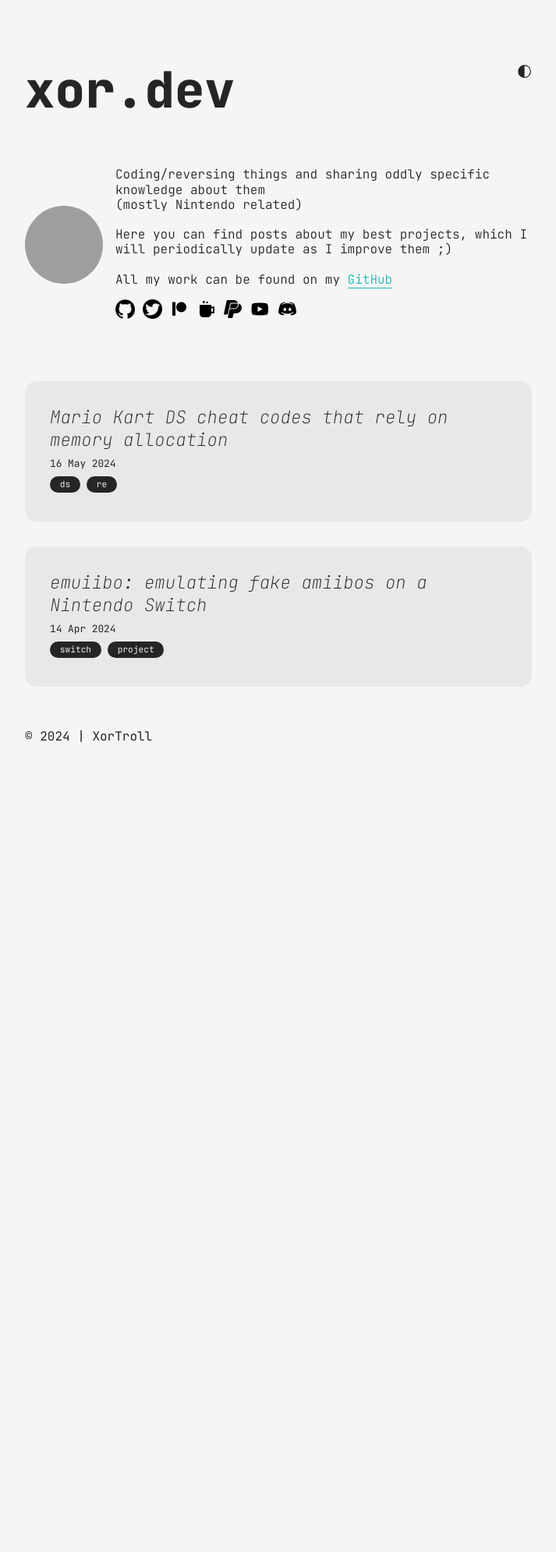
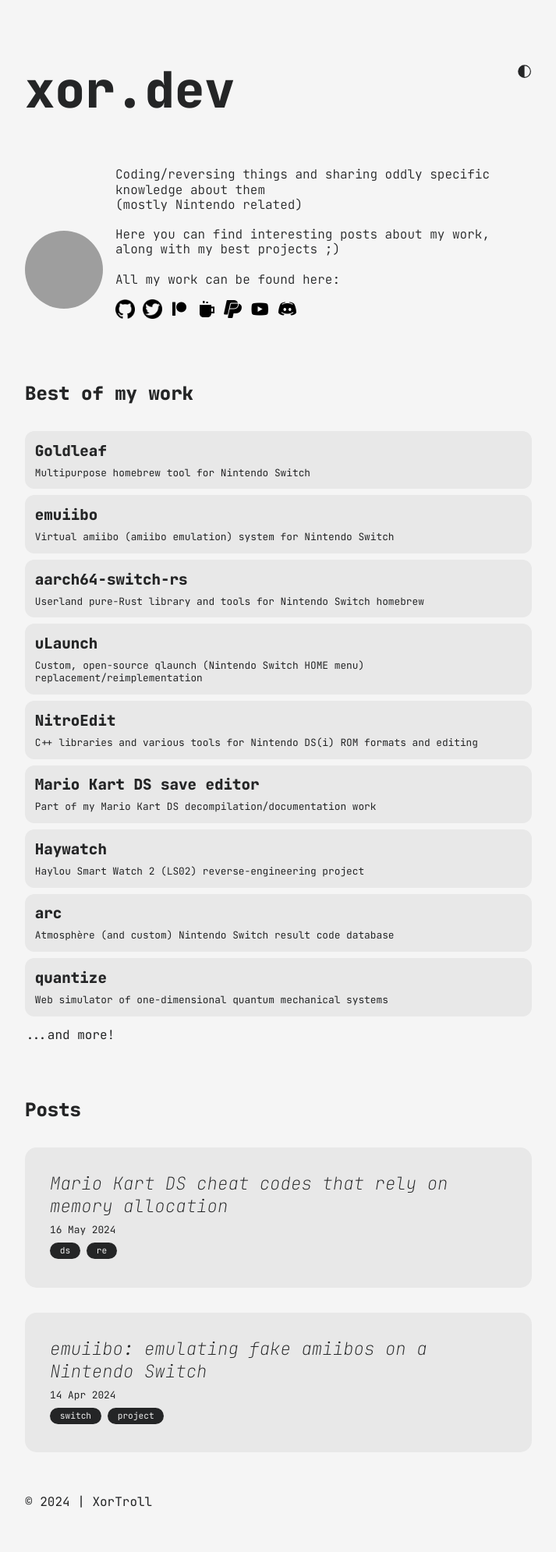
Before and after one commit to XorTroll/XorTroll.github.io, a Jekyll site: the page built from index.md, in a window 1280 px wide. Shown: the whole page at 78% size, without its empty margins (283-996 px from the left). Built offline with Jekyll 4.4.1, drawn with Linux system fonts in a browser that asks for light colours; before the commit the page ends 1009 px from its top, so only the background shows below that; grey boxes are pictures that could not be loaded.

Commit message:
Add projects section

```diff
--- a/_data/author.yml
+++ b/_data/author.yml
@@ -9,29 +9,31 @@ description: "
   </p>
   <br/>
   <p>
-    Here you can find posts about my best projects, which I will periodically update as I improve them ;)
+    Here you can find interesting posts about my work, along with my best projects ;)
   </p>
   <br/>
   <p>
-    All my work can be found on my <a href='https://github.com/XorTroll' target='_blank'>GitHub</a>
-  </P>
+    All my work can be found here:
+  </p>
 "
 contact:
-#  - title: linkedin
-#    url: nope
   - title: github
     url: https://github.com/XorTroll
+
   - title: twitter
     url: https://twitter.com/XorTroll
-#  - title: email
-#    url: nope
+
   - title: patreon
     url: https://www.patreon.com/xortroll
+
   - title: kofi
     url: https://ko-fi.com/xortroll
+
   - title: paypal
     url: https://www.paypal.com/donate/?hosted_button_id=PHQKFTY9AHPUU
+
   - title: youtube
     url: https://www.youtube.com/channel/UCFzxtgrjKvQzuRVW6kZcbug
+
   - title: discord
     url: https://discord.gg/3KpFyaH
--- /dev/null
+++ b/_data/main.yml
@@ -0,0 +1,36 @@
+refs:
+  - name: Goldleaf
+    url: https://github.com/XorTroll/Goldleaf
+    desc: Multipurpose homebrew tool for Nintendo Switch
+
+  - name: emuiibo
+    url: https://github.com/XorTroll/emuiibo
+    desc: Virtual amiibo (amiibo emulation) system for Nintendo Switch
+
+  - name: aarch64-switch-rs
+    url: https://github.com/aarch64-switch-rs/nx
+    desc: Userland pure-Rust library and tools for Nintendo Switch homebrew
+
+  - name: uLaunch
+    url: https://github.com/XorTroll/uLaunch
+    desc: Custom, open-source qlaunch (Nintendo Switch HOME menu) replacement/reimplementation
+
+  - name: NitroEdit
+    url: https://github.com/XorTroll/NitroEdit
+    desc: C++ libraries and various tools for Nintendo DS(i) ROM formats and editing
+
+  - name: Mario Kart DS save editor
+    url: https://xortroll.github.io/mkdsdecomp/
+    desc: Part of my Mario Kart DS decompilation/documentation work
+
+  - name: Haywatch
+    url: https://github.com/XorTroll/Haywatch
+    desc: Haylou Smart Watch 2 (LS02) reverse-engineering project
+
+  - name: arc
+    url: https://xortroll.github.io/arc/
+    desc: Atmosphère (and custom) Nintendo Switch result code database
+
+  - name: quantize
+    url: https://xortroll.github.io/quantize/
+    desc: Web simulator of one-dimensional quantum mechanical systems
--- /dev/null
+++ b/_includes/posts.html
@@ -0,0 +1,16 @@
+<section class="articles">
+    <h1>Posts</h1>
+    {% for post in site.posts %}
+    <article class="article">
+        <h2 class="article-title">
+            <a href="{{site.baseurl}}{{post.url}}"> {{post.title}} </a>
+        </h2>
+        <small class="date">{{post.date | date_to_string}}</small>
+        <div class="categories">
+            {% for c in post.categories %}
+            <a href="#!" data-base-url="{{site.baseurl}}" class="category">{{c}}</a>
+            {% endfor %}
+        </div>
+    </article>
+    {%endfor%}
+</section>
--- /dev/null
+++ b/_includes/refs.html
@@ -0,0 +1,18 @@
+<section id="refs">
+    <div id="refs-wrapper">
+        <h1>Best of my work</h1>
+        <section class="refs">
+            {% for i in site.data.main.refs %}
+            <article class="ref">
+                <h2 class="ref-title">
+                    <a href="{{i.url}}" target="_blank">
+                        {{i.name}}
+                    </a>
+                </h2>
+                <small class="ref-desc">{{i.desc}}</small>
+            </article>
+            {%endfor%}
+            <a class="ref-more" href="https://github.com/XorTroll" target="_blank">...and more!</a>
+        </section>
+    </div>
+</section>
--- a/_layouts/blog.html
+++ b/_layouts/blog.html
@@ -3,24 +3,10 @@
   {% include head.html %}
   <body>
     <main>
-      {% include header.html %} {% include bio.html %}
-      <section class="articles">
-        {% for post in site.posts %}
-        <article class="article">
-          <h2 class="article-title">
-            <a href="{{site.baseurl}}{{post.url}}"> {{post.title}} </a>
-          </h2>
-          <small class="date">{{post.date | date_to_string}}</small>
-          <div class="categories">
-            {% for c in post.categories %}
-            <a href="#!" data-base-url="{{site.baseurl}}" class="category"
-              >{{c}}</a
-            >
-            {% endfor %}
-          </div>
-        </article>
-        {%endfor%}
-      </section>
+      {% include header.html %}
+      {% include bio.html %}
+      {% include refs.html %}
+      {% include posts.html %}
       {% include footer.html %}
     </main>
     {% include category-modal.html%}
--- a/assets/css/blog.css
+++ b/assets/css/blog.css
@@ -51,8 +51,13 @@ main {
   border-radius: 50%;
   max-width: 100px;
 }
+#intro-wrapper {
+  margin-left: 1rem;
+  margin-bottom: 4rem;
+}
 #bio-wrapper {
   margin-left: 1rem;
+  margin-bottom: 4rem;
 }
 #text-wrapper {
   line-height: 1.2rem;
@@ -154,6 +159,40 @@ main {
   line-height: 1.3rem;
   cursor: pointer;
 }
+
+/* projects */
+
+.refs {
+  display: grid;
+  row-gap: 0.5rem;
+  margin: 2rem 0 0.1rem 0;
+}
+.refs .ref {
+  padding: 0.8rem;
+  background: var(--gray-3);
+  border-radius: 12px;
+  transition: all 0.2s ease-in-out;
+}
+.refs .ref .ref-title,
+.refs .ref .ref-title a {
+  color: var(--white-2);
+  font-weight: bolder;
+  font-size: 1.2rem;
+  line-height: 130%;
+}
+.refs .ref:hover {
+  transform: scale(1.05);
+}
+.refs .ref .ref-desc {
+  display: block;
+  margin-top: 0.5rem;
+  font-size: 0.8rem;
+  line-height: 1rem;
+}
+.refs .ref-more {
+  color: var(--white-2);
+}
+
 /* media query */
 
 @media screen and (max-width: 750px) {
```
Also changed, not shown: README.md.
